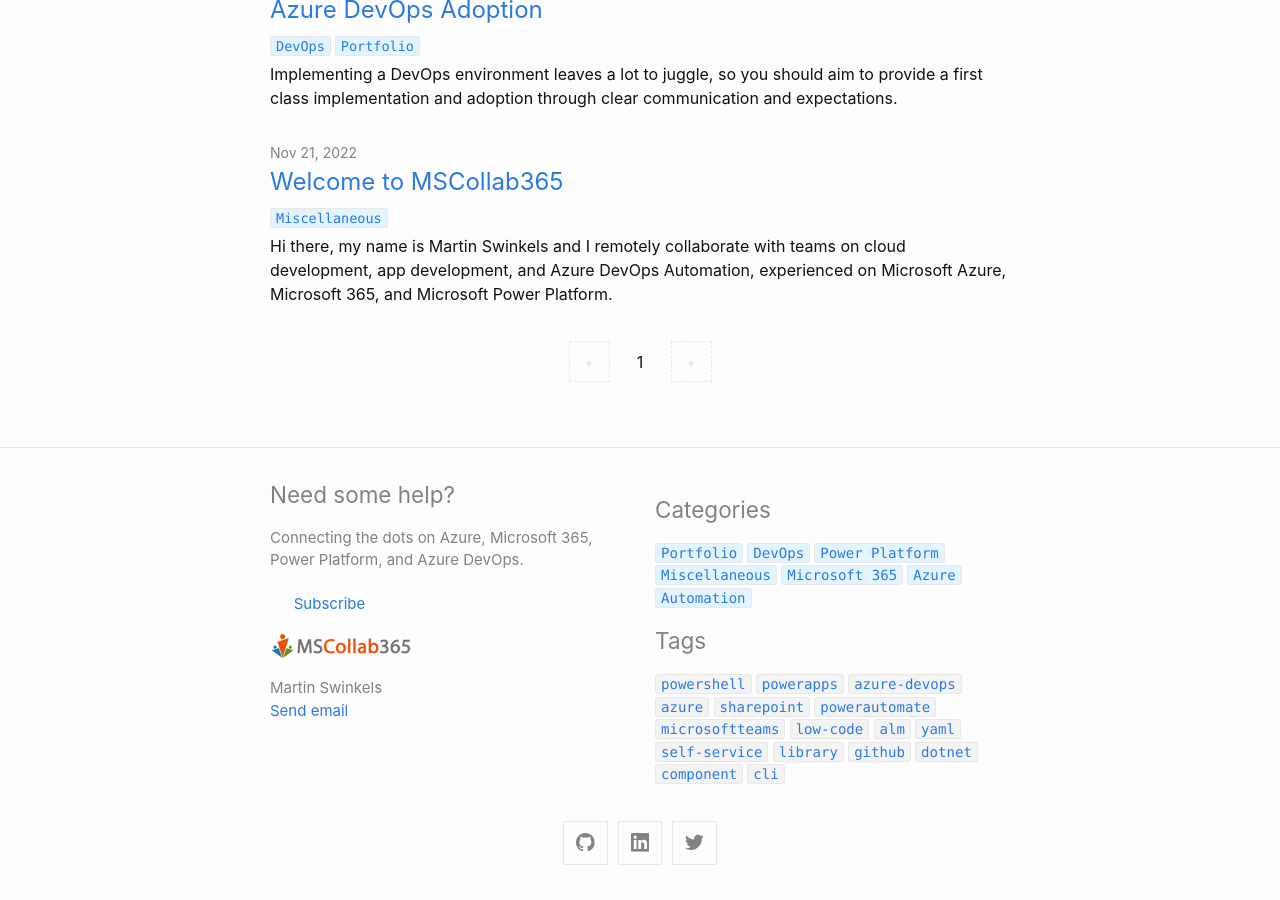
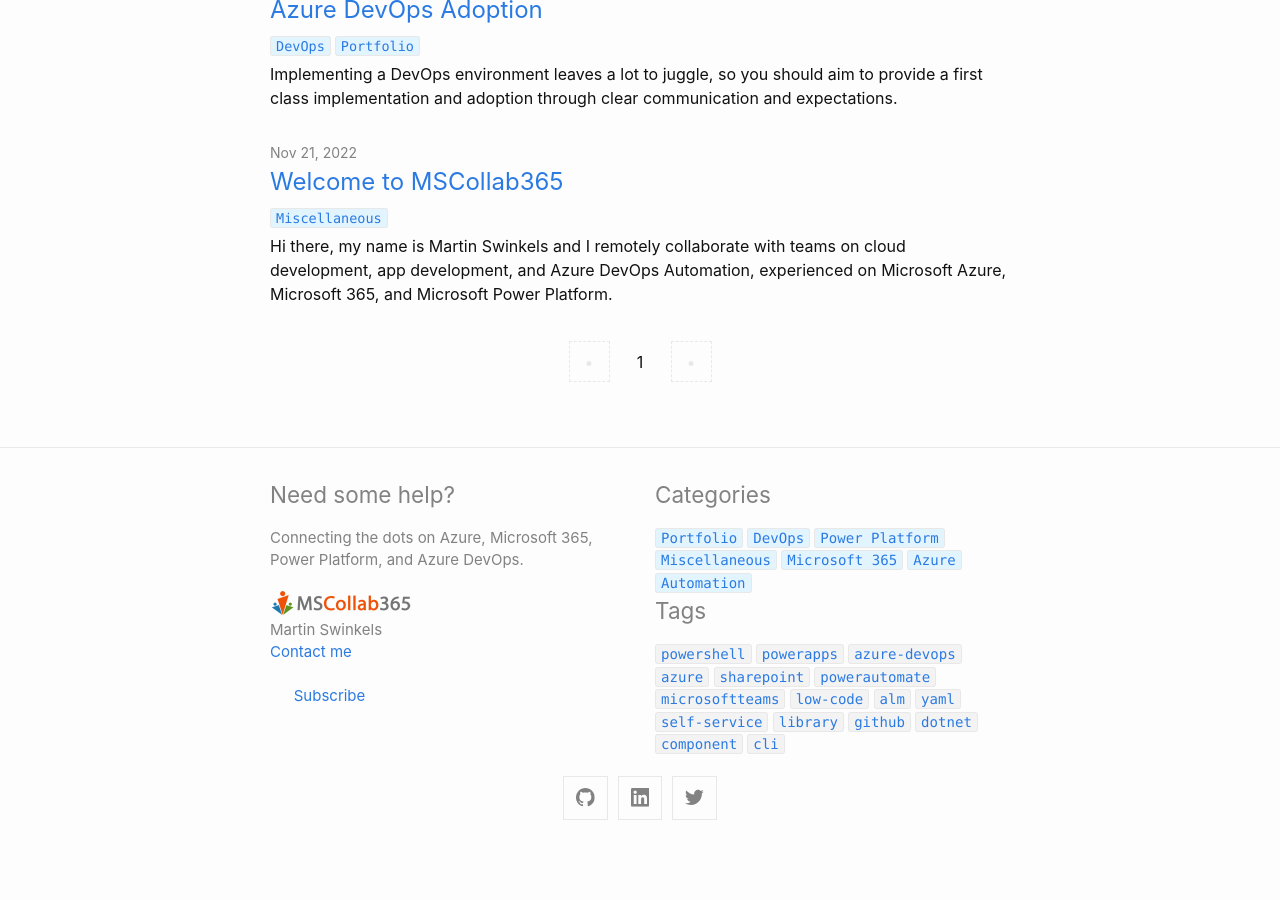
Before and after one commit to msc365/msc365.github.io, a Jekyll site: the page built from index.html, in a window 1280 px wide and 900 px high, scrolled down 3297 px. Built offline with Jekyll 4.4.1, drawn with Linux system fonts in a browser that asks for light colours; the list of posts is cut into pages by our own code; after the commit the page ends 4152 px from its top, so only the background shows below that.

Commit message:
Update footer.html

```diff
--- a/_includes/footer.html
+++ b/_includes/footer.html
@@ -8,6 +8,22 @@
         <!-- Include site description -->
         <h2>Need some help?</h2>
         <p>{{ site.description | escape }}</p>
+        <a rel="author" href="{{ "/" | relative_url }}">
+          <img alt="msc365 logo" src="https://msc365.eu/assets/img/mscollab365-aad-banner-300.png" width="150"/>
+        </a>
+        {%- if site.author %}
+        <ul class="contact-list">
+          {% if site.author.name -%}
+            <li class="p-name">{{ site.author.name | escape }}</li>
+          {% endif -%}
+          {% if site.author.address -%}
+            <li class="p-name">{{ site.author.address | escape }}</li>
+          {% endif -%}
+          {% if site.author.email -%}
+            <li><a class="u-email" href="mailto:{{ site.author.email }}" onclick="this.href=this.href.replace('@@','.')">Contact me</a></li>
+          {%- endif %}
+        </ul>
+        {%- endif %}
         <!-- Include feed -->
         <p class="feed-subscribe">
           <a href="{{ 'feed.xml' | relative_url }}">
@@ -16,27 +32,12 @@
             </svg><span>Subscribe</span>
           </a>
         </p>
-        <p>
-          <a rel="author" href="{{ "/" | relative_url }}">
-            <img alt="msc365 logo" src="https://msc365.eu/assets/img/mscollab365-aad-banner-300.png" width="150"/>
-          </a>
-        </p>
-      {%- if site.author %}
-        <ul class="contact-list">
-          {% if site.author.name -%}
-            <li class="p-name">{{ site.author.name | escape }}</li>
-          {% endif -%}
-          {% if site.author.email -%}
-            <li><a class="u-email" href="mailto:{{ site.author.email }}" onclick="this.href=this.href.replace('@@','.')">Send email</a></li>
-          {%- endif %}
-        </ul>
-      {%- endif %}
       </div>
 
       <div class="footer-col">
         <!-- Include categories and tags -->
-        <p>{% include categorycloud.html %}</p>
-        <p>{% include tagcloud.html %}</p>
+        {% include categorycloud.html %}
+        {% include tagcloud.html %}
       </div>
     </div>
 
```
